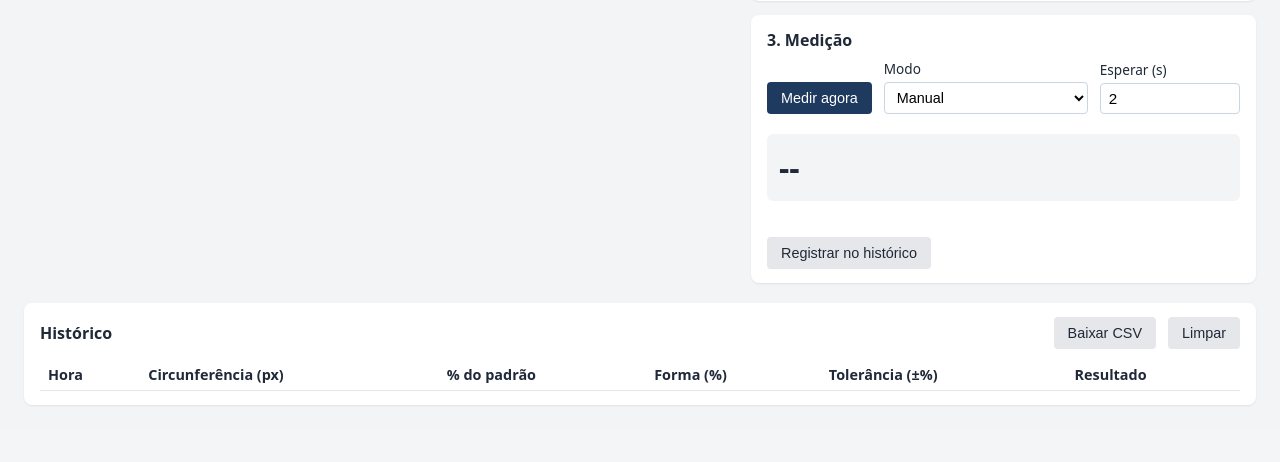
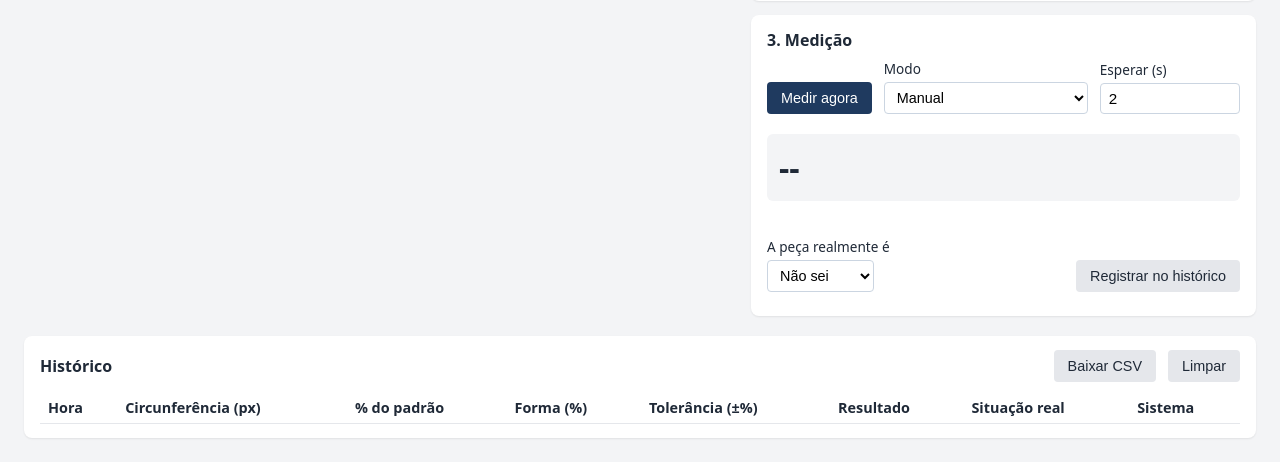
Before and after one commit to Formigheri/Inspecao-Abracadeiras, a Flask app: page / in a window 1280 px wide. Shown: the part 533-995 px from the top of the page. Before the commit the page ends 939 px from the top, so only its background shows below. Run offline with Flask 3, Linux system fonts and the light colour scheme; lists and menus that the app fills with data are empty.

Commit message:
Corrigindo critério de forma e adicionando situação real no histórico

```diff
--- a/app.py
+++ b/app.py
@@ -43,18 +43,18 @@ def ler_opcoes():
     return fundo_claro, limiar
 
 
-def ler_perimetro_padrao():
-    """Perímetro da peça padrão, se veio. Devolve None se estiver ausente."""
-    valor = request.form.get("perimetro_padrao_px", "")
+def ler_numero_opcional(nome):
+    """Campo numérico positivo que pode não vir. Devolve None se estiver ausente."""
+    valor = request.form.get(nome, "")
     if valor == "":
         return None
     try:
-        perimetro = float(valor)
+        numero = float(valor)
     except ValueError:
         raise ErroDeRequisicao("Parâmetros inválidos.")
-    if perimetro <= 0:
+    if numero <= 0:
         raise ErroDeRequisicao("Parâmetros inválidos.")
-    return perimetro
+    return numero
 
 
 @app.route("/")
@@ -66,17 +66,20 @@ def index():
 def medir():
     imagem = ler_imagem()
     fundo_claro, limiar = ler_opcoes()
-    perimetro_padrao = ler_perimetro_padrao()
+    perimetro_padrao = ler_numero_opcional("perimetro_padrao_px")
+    razao_padrao = ler_numero_opcional("razao_padrao")
 
     medida = medicao.medir_peca(imagem, fundo_claro, limiar)
     if medida is None:
         # 422: a requisição está correta, mas a imagem não serve para medir
         return jsonify(erro="Não encontrei o furo da abraçadeira."), 422
 
-    # o percentual só existe quando o front envia o perímetro do padrão
+    # percentual e forma só existem quando o front envia os valores do padrão
     if perimetro_padrao is not None:
         medida["percentual"] = medicao.percentual_circunferencia(
             medida["perimetro_px"], perimetro_padrao)
+    if razao_padrao is not None:
+        medida["forma"] = medicao.forma_relativa(medida["razao_eixos"], razao_padrao)
 
     return jsonify(medida)
 
--- a/static/script.js
+++ b/static/script.js
@@ -311,6 +311,14 @@ function trocarModo(modo) {
 
 // ---------- histórico ----------
 
+// Compara o veredito do sistema com a situação real informada por quem mediu.
+// Devolve "acertou", "boa reprovada", "defeituosa aprovada" ou "" (situação não informada).
+function conferir(reg) {
+  if (!reg.real) return "";
+  if (reg.real === "boa") return reg.aprovada ? "acertou" : "boa reprovada";
+  return reg.aprovada ? "defeituosa aprovada" : "acertou";
+}
+
 function desenharHistorico() {
   const corpo = $("linhas");
   corpo.innerHTML = "";
@@ -319,19 +327,34 @@ function desenharHistorico() {
   for (const reg of [...historico].reverse()) {
     const tr = document.createElement("tr");
     const classe = reg.aprovada ? "aprovada" : "reprovada";
+    const conferencia = conferir(reg);
     tr.innerHTML =
       "<td>" + reg.hora + "</td>" +
       "<td>" + reg.perimetro.toFixed(1) + "</td>" +
       "<td>" + reg.percentual.toFixed(1) + " %</td>" +
       "<td>" + (reg.forma ? reg.forma.toFixed(1) + " %" : "-") + "</td>" +
       "<td>" + reg.tolerancia + "</td>" +
-      '<td class="' + classe + '">' + (reg.aprovada ? "Aprovada" : "Reprovada") + "</td>";
+      '<td class="' + classe + '">' + (reg.aprovada ? "Aprovada" : "Reprovada") + "</td>" +
+      "<td>" + (reg.real || "-") + "</td>" +
+      '<td class="' + (conferencia === "acertou" || !conferencia ? "" : "reprovada") + '">' +
+      (conferencia || "-") + "</td>";
     corpo.appendChild(tr);
   }
 
   const total = historico.length;
-  const boas = historico.filter((r) => r.aprovada).length;
-  $("resumo").textContent = total ? boas + " de " + total + " aprovadas" : "";
+  const aprovadas = historico.filter((r) => r.aprovada).length;
+  let texto = total ? aprovadas + " de " + total + " aprovadas" : "";
+
+  // o placar só conta os registros em que a situação real foi informada
+  const conferidos = historico.filter((r) => r.real);
+  if (conferidos.length) {
+    const acertos = conferidos.filter((r) => conferir(r) === "acertou").length;
+    const boasReprovadas = conferidos.filter((r) => conferir(r) === "boa reprovada").length;
+    const defeituosasAprovadas = conferidos.filter((r) => conferir(r) === "defeituosa aprovada").length;
+    texto += " | Sistema acertou " + acertos + " de " + conferidos.length +
+      " (boas reprovadas: " + boasReprovadas + ", defeituosas aprovadas: " + defeituosasAprovadas + ")";
+  }
+  $("resumo").textContent = texto;
 }
 
 function registrar() {
@@ -342,20 +365,25 @@ function registrar() {
     percentual: ultima.percentual,
     forma: ultima.forma,
     tolerancia: parseFloat($("tolerancia").value),
+    toleranciaForma: parseFloat($("toleranciaForma").value),
     aprovada: veredito(ultima),
+    real: $("situacaoReal").value,
   });
   guardar("historico", historico);
   desenharHistorico();
+  // volta para "Não sei" para a próxima peça não herdar a resposta da anterior
+  $("situacaoReal").value = "";
 }
 
 function baixarCsv() {
   if (!historico.length) return;
   // ponto e vírgula e vírgula decimal para o Excel em português abrir corretamente
   const num = (n, casas) => n.toFixed(casas).replace(".", ",");
-  const linhas = ["hora;circunferencia_px;percentual_do_padrao;forma_pct;tolerancia_pct;resultado"];
+  const linhas = ["hora;circunferencia_px;percentual_do_padrao;forma_pct;tolerancia_pct;tolerancia_forma_pct;resultado;situacao_real;conferencia"];
   for (const r of historico) {
     linhas.push([r.hora, num(r.perimetro, 1), num(r.percentual, 2), (r.forma ? num(r.forma, 1) : ""),
-      num(r.tolerancia, 1), r.aprovada ? "APROVADA" : "REPROVADA"].join(";"));
+      num(r.tolerancia, 1), (r.toleranciaForma ? num(r.toleranciaForma, 1) : ""),
+      r.aprovada ? "APROVADA" : "REPROVADA", r.real || "", conferir(r)].join(";"));
   }
   // o ﻿ no início (BOM) faz o Excel reconhecer os acentos
   const arquivo = new Blob(["﻿" + linhas.join("\n")], { type: "text/csv;charset=utf-8" });
--- a/templates/index.html
+++ b/templates/index.html
@@ -67,7 +67,16 @@
           <span id="veredito"></span>
         </div>
         <p class="detalhe" id="detalhe"></p>
-        <button id="btnRegistrar" class="secundario" disabled>Registrar no histórico</button>
+        <div class="linha">
+          <label>A peça realmente é
+            <select id="situacaoReal">
+              <option value="">Não sei</option>
+              <option value="boa">Boa</option>
+              <option value="defeituosa">Defeituosa</option>
+            </select>
+          </label>
+          <button id="btnRegistrar" class="secundario" disabled>Registrar no histórico</button>
+        </div>
       </div>
     </section>
   </main>
@@ -84,6 +93,7 @@
         <tr>
           <th>Hora</th><th>Circunferência (px)</th><th>% do padrão</th>
           <th>Forma (%)</th><th>Tolerância (±%)</th><th>Resultado</th>
+          <th>Situação real</th><th>Sistema</th>
         </tr>
       </thead>
       <tbody id="linhas"></tbody>
```
Also changed, not shown: medicao.py (+27 -5 lines), teste_medicao.py (+26 -0 lines).
